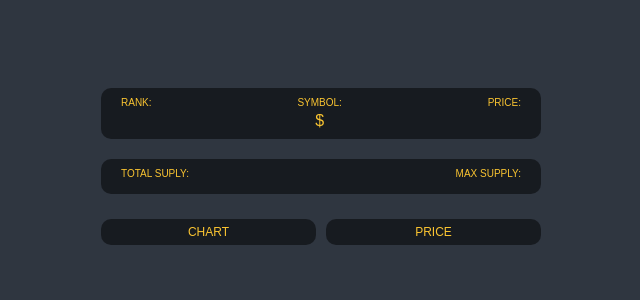
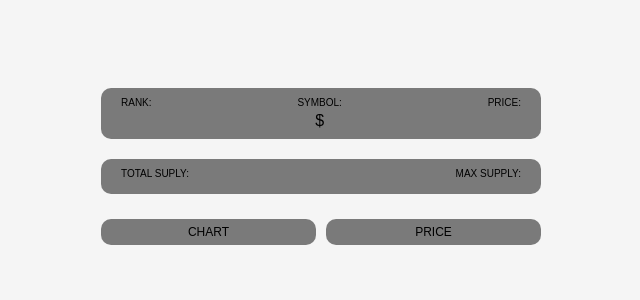
Before and after one commit to Flen-E/crypto-tracker, a React (Create React App) app: page /1 in a window 1280 px wide. Shown: the top 300 px of the page, without its empty margins (319-959 px from the left). Built offline with nearby package versions, Linux system fonts and the light colour scheme; no server answers.

Commit message:
ThemeMode

```diff
--- a/src/App.tsx
+++ b/src/App.tsx
@@ -1,6 +1,9 @@
 import Router from "./Router"
 import { createGlobalStyle } from "styled-components";
 import { ReactQueryDevtools } from "react-query/devtools";
+import { ThemeProvider } from "styled-components";
+import { darkTheme, lightTheme } from './theme';
+import { useState } from "react";
 
 const GlobalStyle = createGlobalStyle`
 @import url('https://fonts.googleapis.com/css2?family=Source+Sans+Pro:wght@300;400&display=swap');
@@ -65,14 +68,22 @@ a{
 }
 `;
 function App() {
+  const [isDark, setIsDark] = useState(false);
+  const toggleDark = () => setIsDark((current)=> !current);
 
     return(
       <>
-        <GlobalStyle/>
-        <Router/>
-        <ReactQueryDevtools initialIsOpen={true}/>
+          <ThemeProvider theme={isDark ? darkTheme : lightTheme}>
+            <GlobalStyle/>
+            <Router isDark= {isDark} toggleDark={toggleDark}/>
+            <ReactQueryDevtools initialIsOpen={true}/>
+          </ThemeProvider>
+
       </>
 
     );
 }
+
+
+
 export default App;
--- a/src/Router.tsx
+++ b/src/Router.tsx
@@ -2,15 +2,20 @@ import {BrowserRouter, Switch, Route} from "react-router-dom";
 import Coin from "./routes/Coin"
 import Coins from "./routes/Coins"
 
-function Router(){
+interface IRouterProps {
+    toggleDark: () => void;
+    isDark: boolean;
+  }
+
+function Router({isDark, toggleDark} : IRouterProps){
     return(
         <BrowserRouter>
             <Switch>
                 <Route path="/:coinId">
-                    <Coin/>
+                    <Coin isDark={isDark}/>
                 </Route>
                 <Route path ="/">
-                    <Coins/>
+                    <Coins toggleDark={toggleDark}/>
                 </Route>
             </Switch>
         </BrowserRouter>
--- a/src/index.tsx
+++ b/src/index.tsx
@@ -9,8 +9,7 @@ import {
 
 
 import App from './App';
-import { ThemeProvider } from "styled-components";
-import { theme } from './theme';
+
 
 const queryClient = new QueryClient();
 
@@ -19,9 +18,7 @@ const root = ReactDOM.createRoot(document.getElementById("root") as HTMLElement)
 root.render(
 
   <QueryClientProvider client={queryClient}>
-    <ThemeProvider theme={theme}>
       <App />
-    </ThemeProvider>
   </QueryClientProvider>
 
 
--- a/src/routes/Chart.tsx
+++ b/src/routes/Chart.tsx
@@ -15,8 +15,9 @@ interface IHistoricalData{
 }
 interface CharProps {
     coinId : string;
+    isDark : boolean;
 }
-function Chart({coinId} : CharProps){
+function Chart({coinId, isDark} : CharProps){
     const {isLoading, data} = useQuery<IHistoricalData[]>(["ohlcv",coinId], () => fetchCoinHistory(coinId))
 
     return (
@@ -32,7 +33,7 @@ function Chart({coinId} : CharProps){
                 ]}
                 options={{
                     theme: {
-                        mode : "dark"
+                        mode : isDark ? "dark" : "light"
                     },
 
                     chart: {
--- a/src/routes/Coin.tsx
+++ b/src/routes/Coin.tsx
@@ -33,7 +33,6 @@ const Loader = styled.span`
     display: block;
 `
 
-
 const Overview = styled.div`
   display: flex;
   justify-content: space-between;
@@ -41,6 +40,7 @@ const Overview = styled.div`
   padding: 10px 20px;
   border-radius: 10px;
 `;
+
 const OverviewItem = styled.div`
   display: flex;
   flex-direction: column;
@@ -52,6 +52,7 @@ const OverviewItem = styled.div`
     margin-bottom: 5px;
   }
 `;
+
 const Description = styled.p`
   margin: 20px 0px;
 `;
@@ -78,8 +79,6 @@ const Tab = styled.span<{ isactive: boolean }>`
   }
 `;
 
-
-
 interface RouteParams{
     coinId:string;
 }
@@ -94,8 +93,6 @@ interface ITag{
     id : string;
     name : string;
 }
-
-
 
 interface InfoData{
     id: string;
@@ -157,35 +154,18 @@ interface PriceData{
     };
 
 }
+interface ICoinProps {
+    isDark : boolean,
+}
 
 
-function Coin(){
+function Coin({isDark} : ICoinProps ){
     const { coinId } = useParams<RouteParams>();
     const {state} = useLocation<RouteState>();
-    /* const [loading, setLoading] = useState(true);
-    const [info, setInfo] = useState<InfoData>();
-    const [priceInfo, setPriceInfo] = useState<PriceData>(); */
     const priceMatch = useRouteMatch("/:coinId/price");
     const chartMatch = useRouteMatch("/:coinId/chart");
     const {isLoading : infoLoading, data:infoData} = useQuery<InfoData>(["info",coinId], () => fetchCoinInfo(coinId));
     const {isLoading : tickersLoading, data:tickersData} = useQuery<PriceData>(["tickers",coinId], () => fetchCoinTickers(coinId),{refetchInterval : 5000,});
-
-   /*  useEffect(()=>{
-        (async()=>{
-            const infoData = await (
-                (await fetch(`https://api.coinpaprika.com/v1/coins/${coinId}`))
-            ).json();
-            console.log(infoData);
-            const priceData = await (
-                await fetch(`https://api.coinpaprika.com/v1/tickers/${coinId}`)
-            ).json();
-            console.log(priceData);
-            setInfo(infoData);
-            setPriceInfo(priceData);
-            setLoading(false);
-        })();
-    },[coinId]);
- */
     const loading = infoLoading || tickersLoading;
 
     return(
@@ -234,10 +214,10 @@ function Coin(){
                 </Overview>
                 <Tabs>
                     <Tab isactive={chartMatch !== null}>
-                    <Link to={`/${coinId}/chart`}>Chart</Link>
+                        <Link to={`/${coinId}/chart`}>Chart</Link>
                     </Tab>
                     <Tab isactive={priceMatch !== null}>
-                    <Link to={`/${coinId}/price`}>Price</Link>
+                        <Link to={`/${coinId}/price`}>Price</Link>
                     </Tab>
                 </Tabs>
 
@@ -248,10 +228,8 @@ function Coin(){
                         <Price/>
                     </Route>
                     <Route path={`/:coinId/chart`}>
-                        <Chart coinId={coinId}/>
+                        <Chart isDark={isDark} coinId={coinId}/>
                     </Route>
-
-
                 </Switch>
             </>
             )}
--- a/src/routes/Coins.tsx
+++ b/src/routes/Coins.tsx
@@ -23,7 +23,7 @@ const CoinsList = styled.ul``;
 
 const Coin = styled.h1`
     background-color: white;
-    color : ${(props)=> props.theme.bgColor};
+    color : ${(props)=> props.theme.textColor};
     border-radius : 15px;
     margin-bottom:10px;
     a {
@@ -40,8 +40,6 @@ const Coin = styled.h1`
     }
 
 `;
-
-
 
 const Title = styled.h1`
     font-size : 48px;
@@ -73,21 +71,12 @@ interface ICoin {
     type: string,
 
 }
+interface ICoinsProps {
+    toggleDark : () => void;
+}
 
-function Coins(){
+function Coins({toggleDark} : ICoinsProps ){
     const { isLoading, data } = useQuery<ICoin[]>("allCoins",fetchCoins);
-
-/*     const [coins, setCoins] = useState<CoinInterface[]>([]);
-    const [loading, setLoading] = useState(true);
-    useEffect(()=> {
-        (async()=>{
-            const response = await fetch("https://api.coinpaprika.com/v1/coins");
-            const json = await response.json();
-            setCoins(json.slice(0,35));
-            setLoading(false);
-        })();
-    },[]); */
-
     return(
         <Container>
              <Helmet>
@@ -100,6 +89,7 @@ function Coins(){
                 <Title>
                     코인
                 </Title>
+                <button onClick={toggleDark}>Toggle Dark Mode</button>
             </Header>
             {isLoading ? (
                 <Loader>
@@ -120,7 +110,6 @@ function Coins(){
                 ))}
             </CoinsList>
             )}
-
         </Container>
     )
 }
--- a/src/theme.ts
+++ b/src/theme.ts
@@ -1,7 +1,13 @@
 import { DefaultTheme } from "styled-components/dist/types";
 
-export const theme:DefaultTheme = {
+export const darkTheme:DefaultTheme = {
     bgColor: "#2f3640",
-    textColor: "#fbc531",
+    textColor: "black",
     accentColor: "#8c7ae6",
 };
+
+export const lightTheme:DefaultTheme = {
+    bgColor: "whitesmoke",
+    textColor: "black",
+    accentColor: "#8c7ae6",
+};
```
